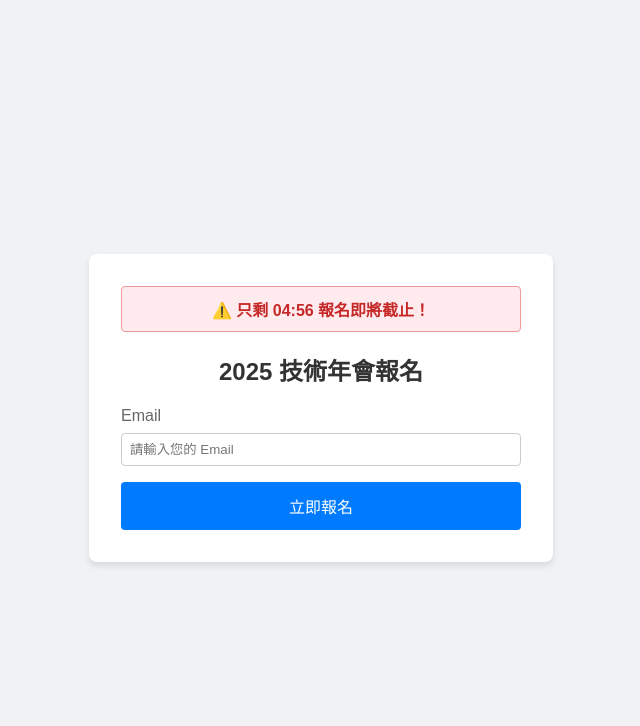
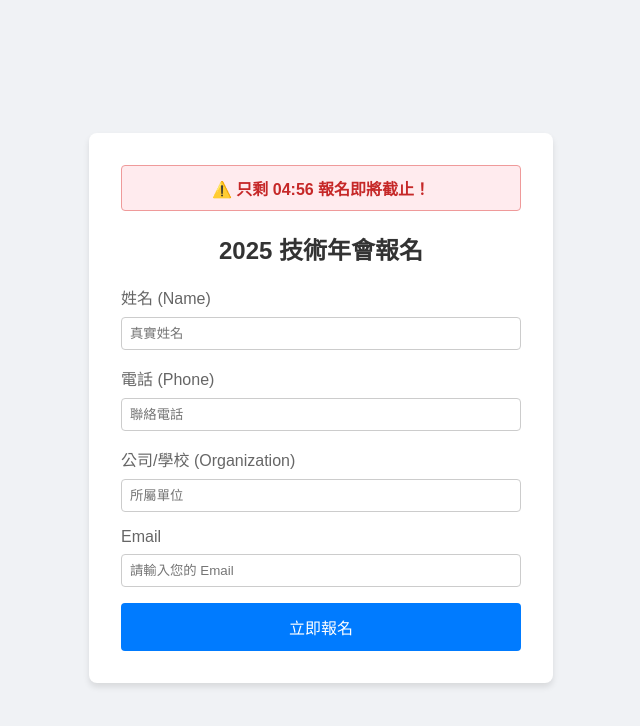
Before and after one commit to gavin931001/DevOps_A11, a website: page index.html in a window 1280 px wide. Shown: the whole page, without its empty margins (319-959 px from the left). Drawn offline with Linux system fonts and the light colour scheme.

Commit message:
Update index.html

```diff
--- a/index.html
+++ b/index.html
@@ -45,7 +45,7 @@
     // ==========================================
     const featureFlags = {
         ENABLE_COUNTDOWN_TIMER: true,  // 假設一：急迫感行銷 (倒數計時)
-        ENABLE_SIMPLE_FORM: true      // 假設二：簡化表單 (只留Email)
+        ENABLE_SIMPLE_FORM: false      // 假設二：簡化表單 (只留Email)
     };
 
     // ==========================================
```
